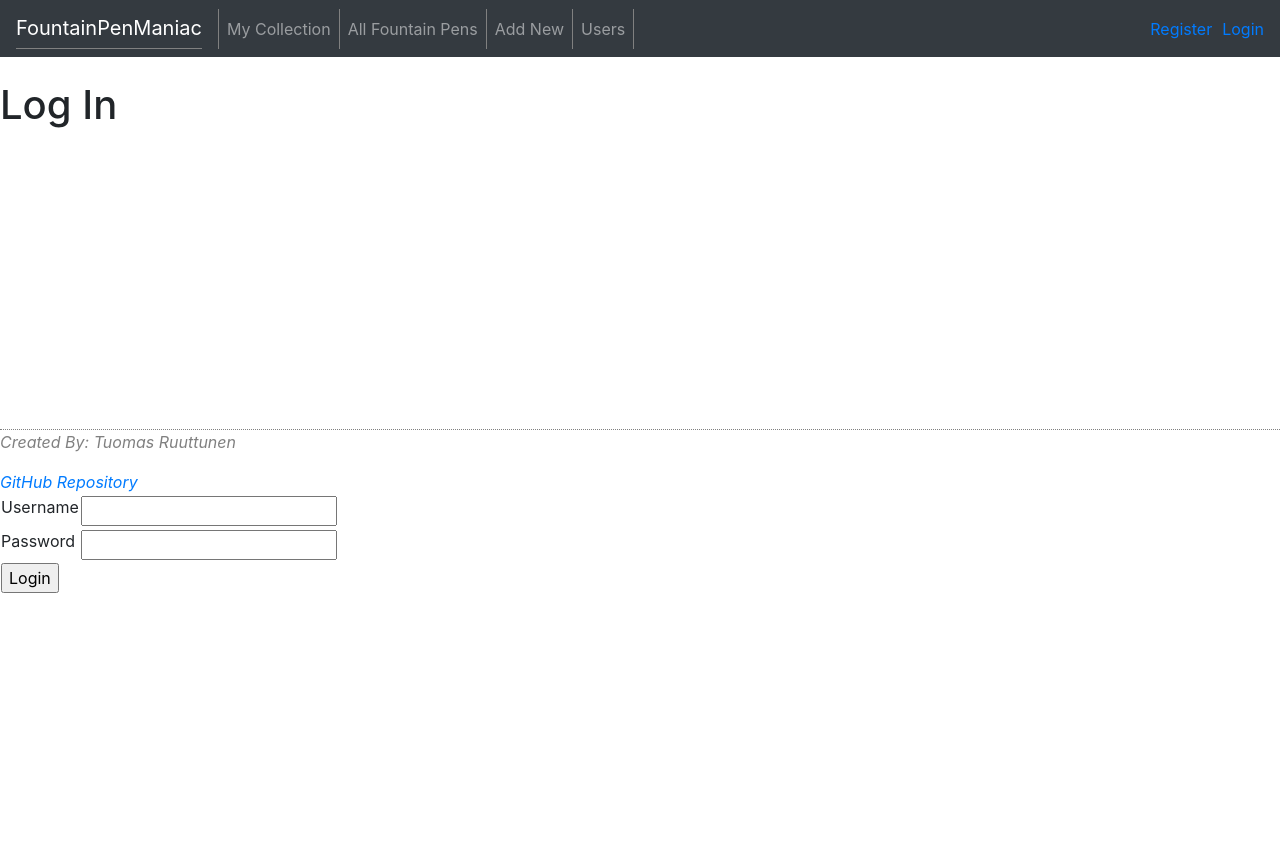
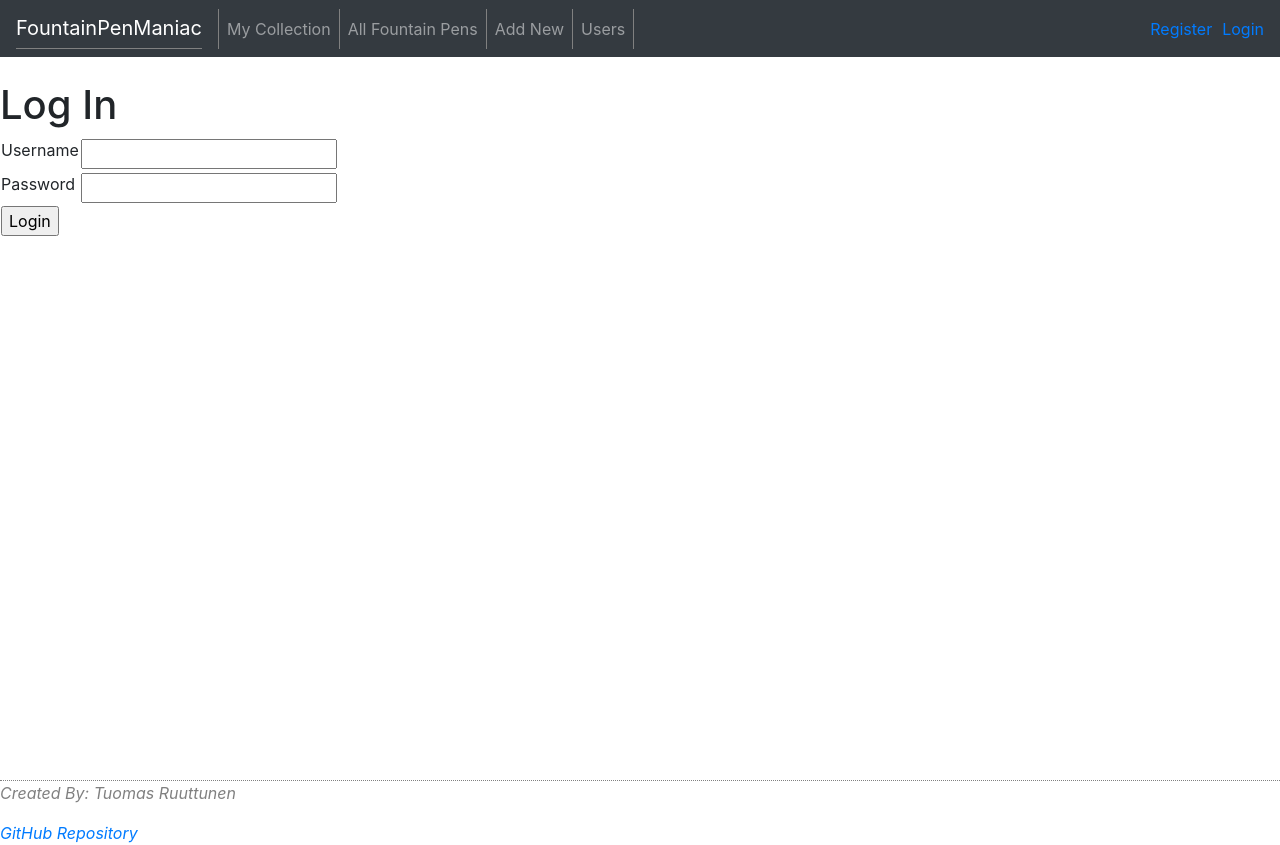
Before and after one commit to Lefteros/Tsoha_fountain-pen-store, a Flask app: page /auth/login in a window 1280 px wide. Before the commit the page ends 593 px from the top, so only its background shows below. Run offline with Flask 2, Linux system fonts and the light colour scheme; some libraries are stand-ins or nearby versions.

Commit message:
korjattu footer, nyt pitäisi pysyä alhaalla eikä pomppia minne sattuu

```diff
--- a/application/templates/layout.html
+++ b/application/templates/layout.html
@@ -60,7 +60,7 @@
         </p>
     {% endblock %}
 
-    <footer style="margin-top: 300px; border-top: dotted 1px grey;">
+    <footer style="bottom: 0; height: 20px; width: 100%; position: absolute; border-top: dotted 1px grey;">
       <p style="font-style: italic; color: grey;">Created By: Tuomas Ruuttunen</p>
       <span style="font-style: italic;"><a href="https://github.com/Lefteros/Tsoha_fountain-pen-store">GitHub Repository</a></span>
     </footer>
```
